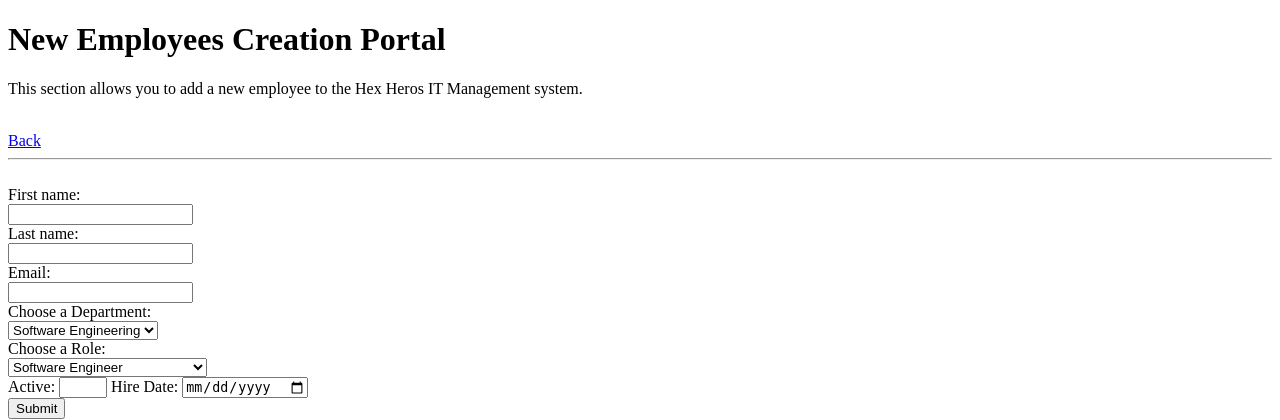
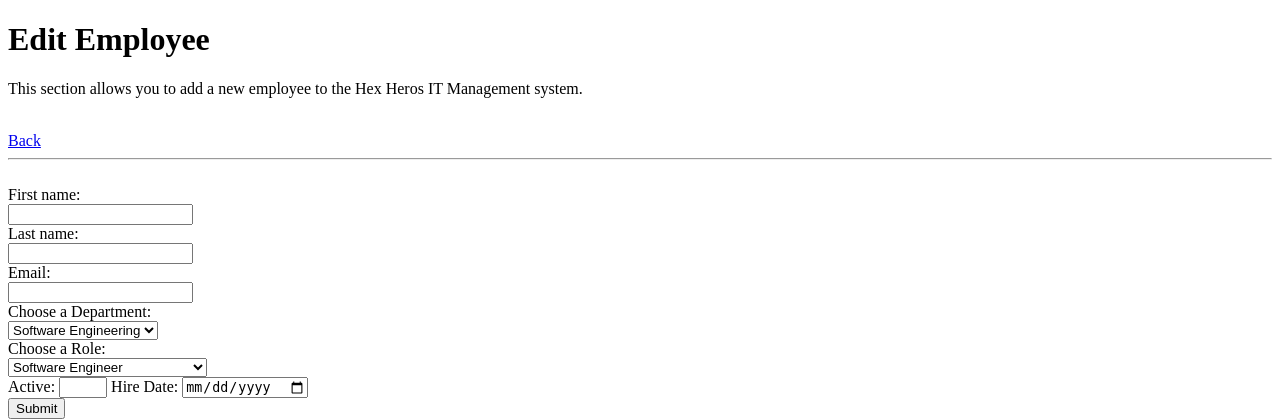
Before and after one commit to HexHeros/IT-Managment, a Flask app: template templates/edit_employee.html in a window 1280 px wide. Shown: the top 420 px of the page. Run offline with Flask 2, Linux system fonts and the light colour scheme; the template is opened without the code that fills it, so the values that code supplies are empty; some libraries are stand-ins or nearby versions.

Commit message:
Update edit_employee.html
The <h1> had add new employee, changed it to edit employee

```diff
--- a/templates/edit_employee.html
+++ b/templates/edit_employee.html
@@ -22,7 +22,7 @@
 </head>
 
 <body>
-    <h1>New Employees Creation Portal</h1>
+    <h1>Edit Employee</h1>
     <p>This section allows you to add a new employee to the Hex Heros IT Management system.</p>
     <br>
     <a href="/">Back</a>
```
